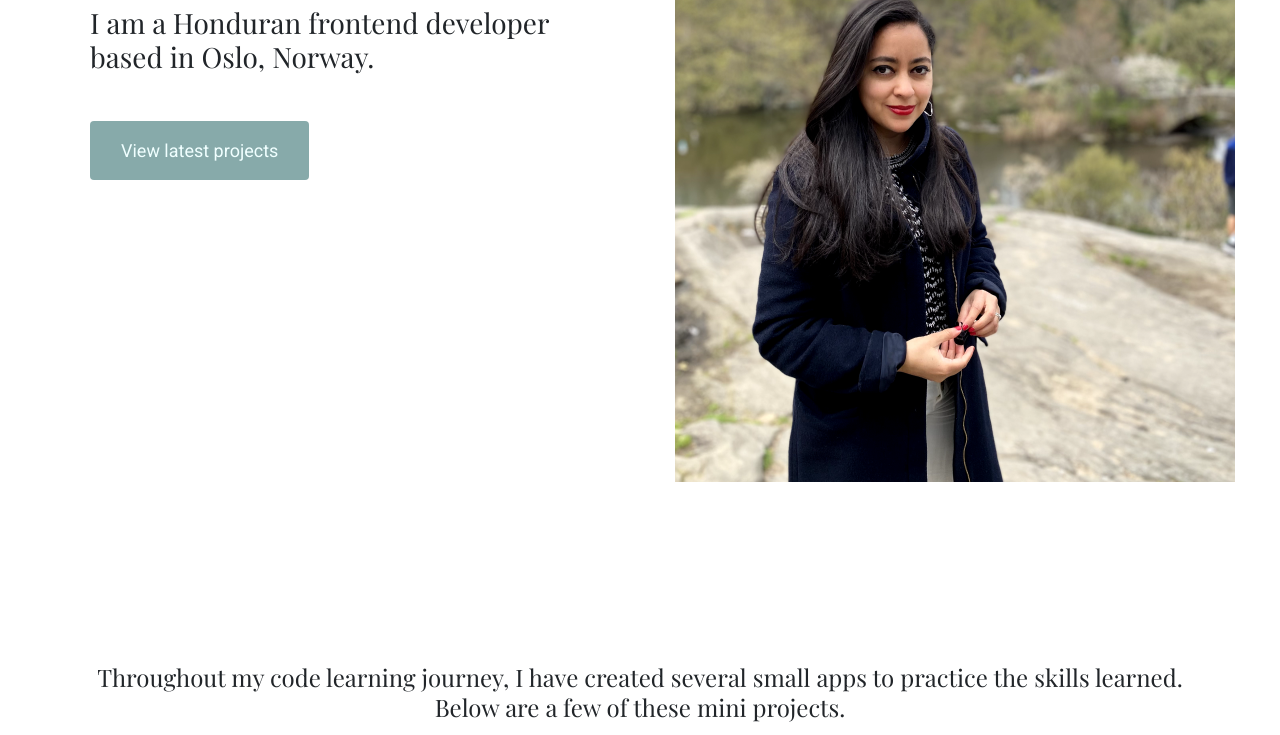
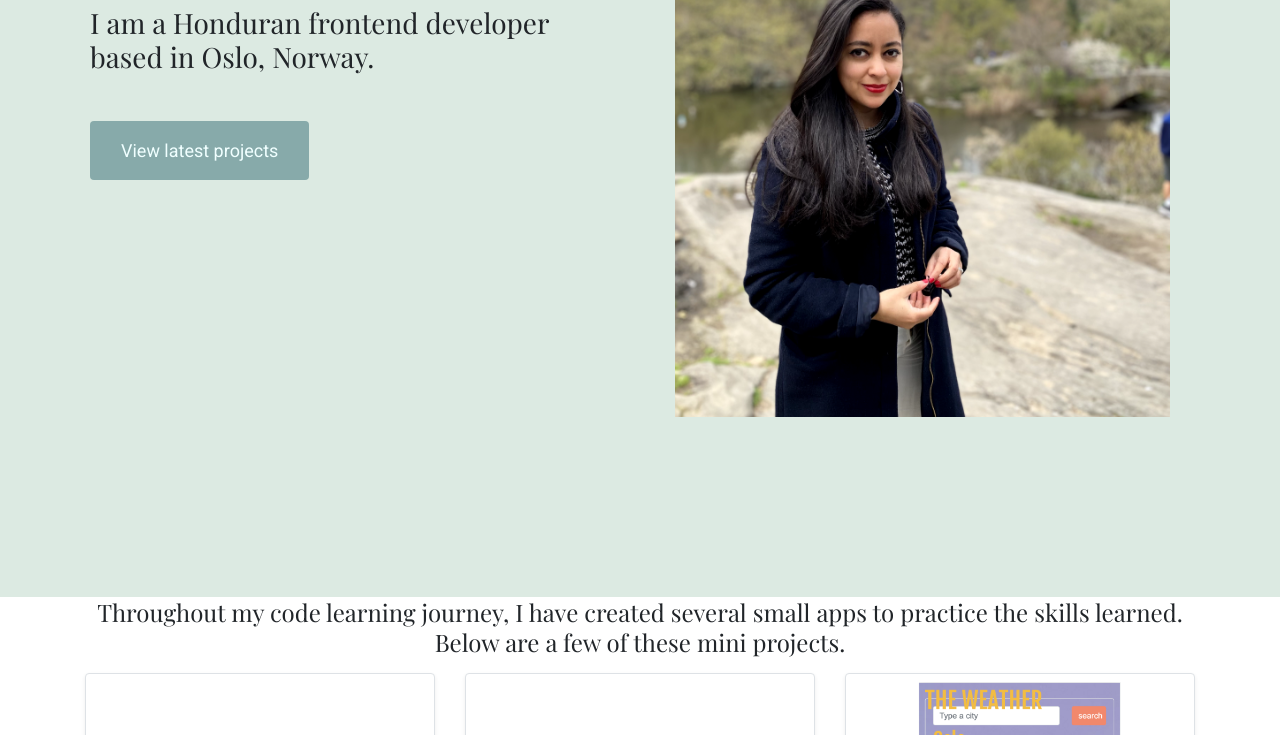
Before and after one commit to MoniOsorio/MO-portfolio, a plain HTML site: page about.html in a window 1280 px wide. Shown: the part 258-993 px from the top of the page. Drawn offline with nearby package versions, Linux system fonts and the light colour scheme.

Commit message:
fixed background color of section

```diff
--- a/about.html
+++ b/about.html
@@ -37,6 +37,7 @@
 </div>
   </div>
 </nav>
+<div class="about-complete-sctn">
 <div class="about container">
  <div class="row">
   <div class="col-md-6">
@@ -53,6 +54,7 @@
 <img src="/images/image 38.png" alt="Monica" />
    </div>
  </div>
+</div>
 </div>
 <p class="text-center">
     Throughout my code learning journey, I have created several small apps to practice the skills learned.
--- a/styles/portfolio.css
+++ b/styles/portfolio.css
@@ -95,7 +95,10 @@ color: #65c0c0;
 .column {
   flex: 33.33%;
   }
+.about-complete-sctn{
+  background-color: var(--secondary-color);
 
+  }
 .about{
   padding:160px 20px;
 
@@ -111,8 +114,8 @@ color: #65c0c0;
 
   .about img {
   border-radius: 3px;
-  height:fit-content;
-  width: fit-content;
+  height:auto;
+  max-width: 100%;
   line-height: 80px;
   }
 
```
